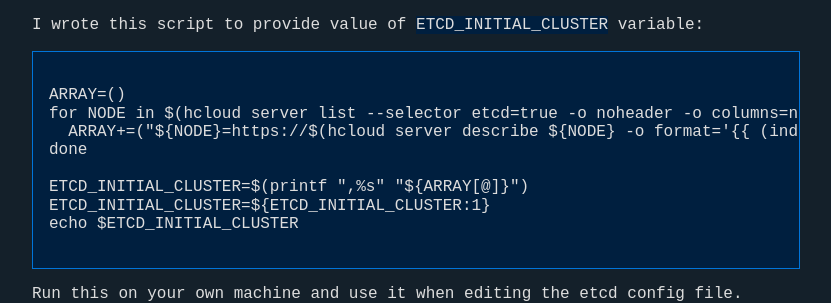
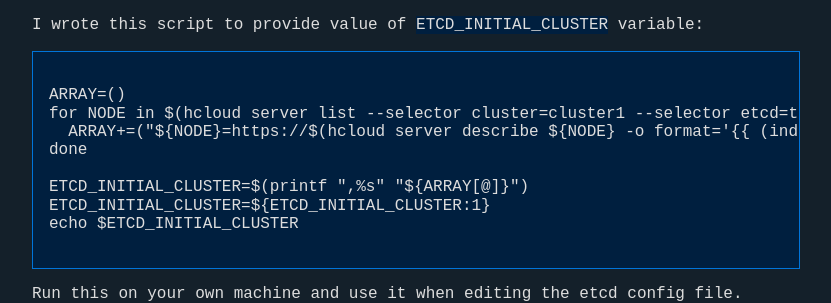
Before and after one commit to nasermirzaei89/nasermirzaei89.github.io, a Jekyll site: the page built from _posts/2023-10-31-setting-up-a-highly-available-etcd-cluster.md, in a window 1280 px wide and 900 px high, scrolled down 5529 px. Shown: the part 155-458 px from the top of the window, without its empty margins (224-1055 px from the left). Built offline with Jekyll 4.4.1, drawn with Linux system fonts in a browser that asks for light colours; some web fonts are replaced; comment, search, counter and statistics services are not loaded.

Commit message:
add cluster selector

````diff
--- a/_posts/2023-10-31-setting-up-a-highly-available-etcd-cluster.md
+++ b/_posts/2023-10-31-setting-up-a-highly-available-etcd-cluster.md
@@ -305,7 +305,7 @@ I wrote this script to provide value of `ETCD_INITIAL_CLUSTER` variable:
 ```shell
 {% raw %}
 ARRAY=()
-for NODE in $(hcloud server list --selector etcd=true -o noheader -o columns=name); do
+for NODE in $(hcloud server list --selector cluster=cluster1 --selector etcd=true -o noheader -o columns=name); do
   ARRAY+=("${NODE}=https://$(hcloud server describe ${NODE} -o format='{{ (index .PrivateNet 0).IP}}'):2380")
 done
 
````
